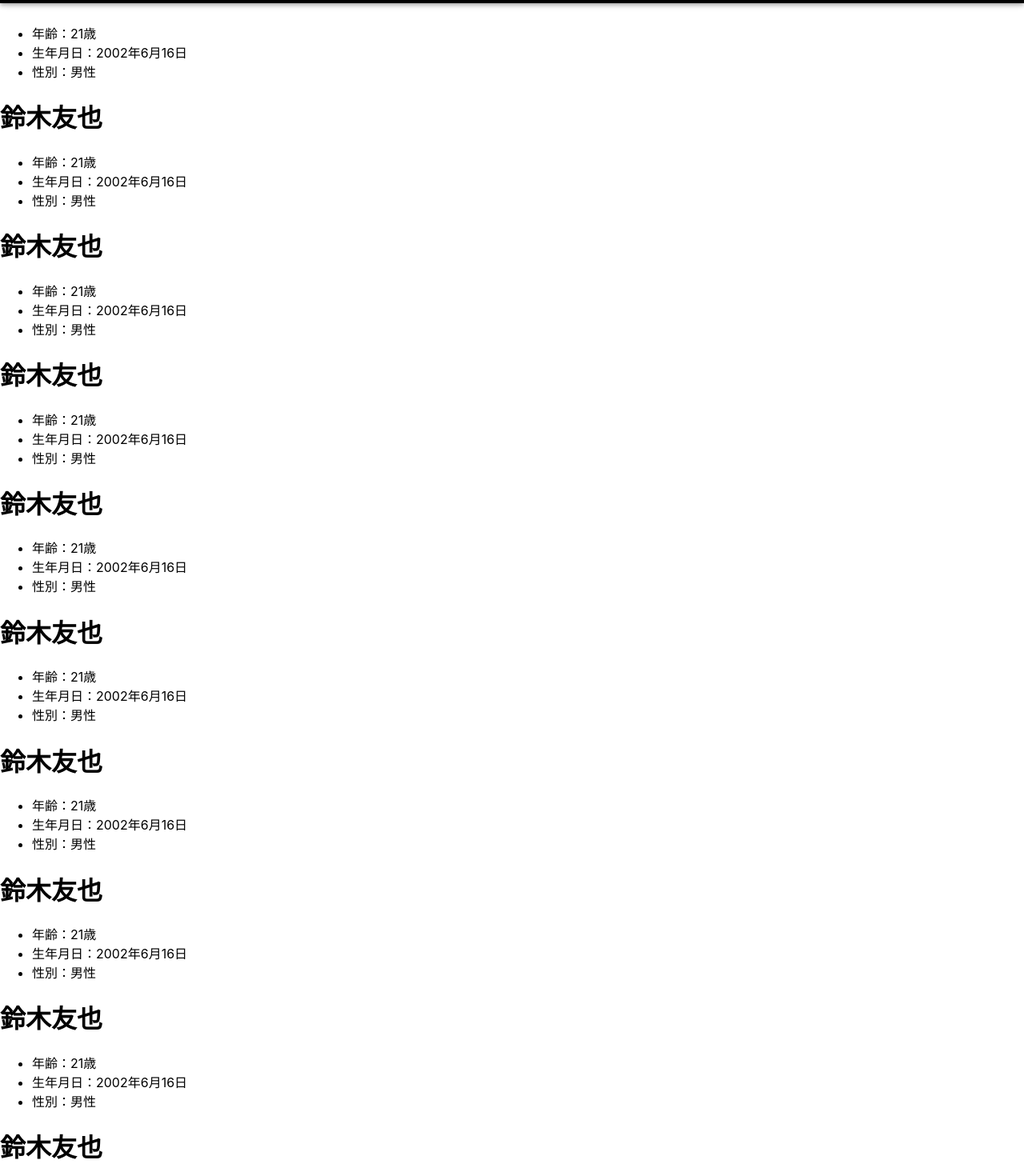
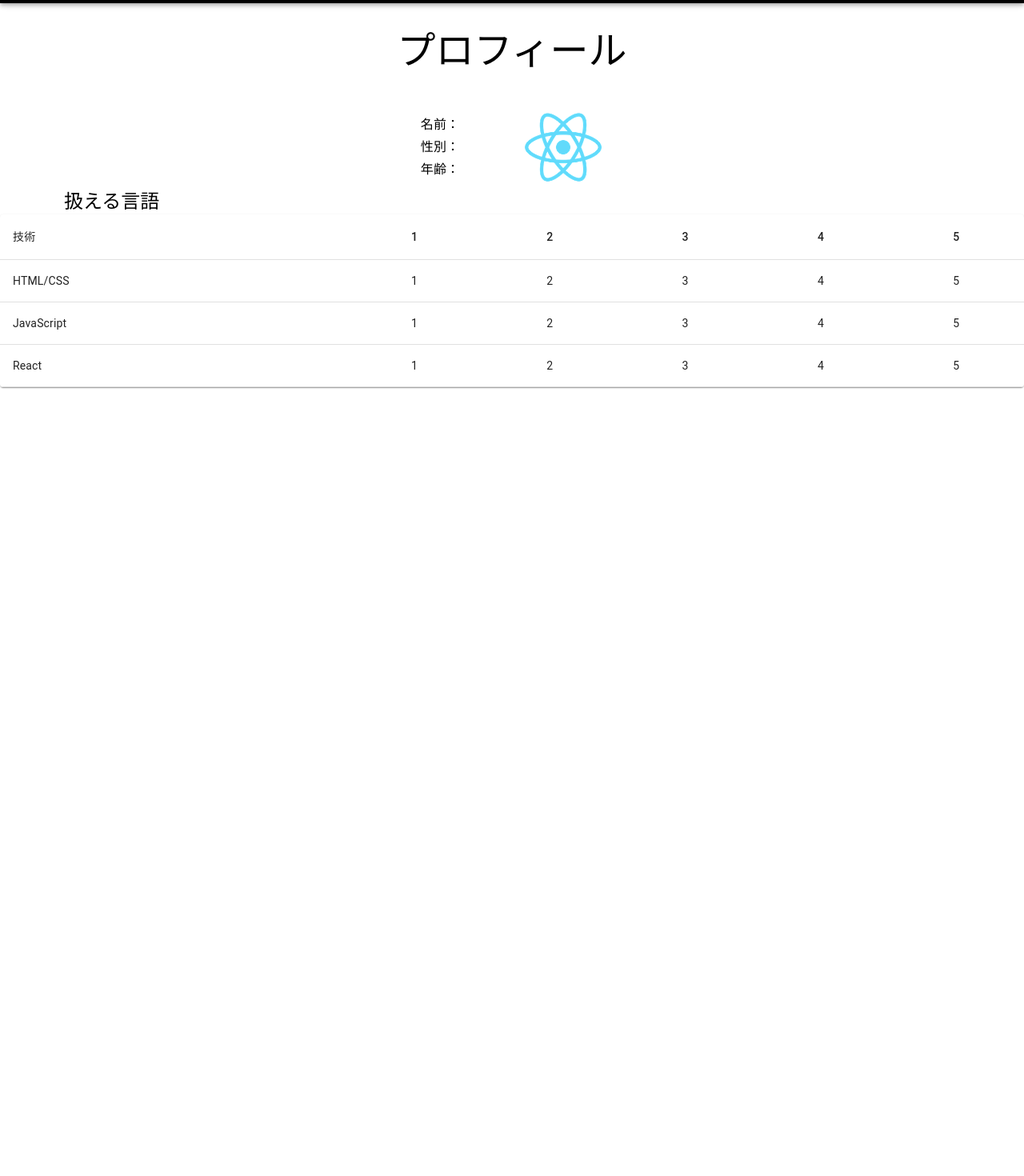
Before and after one commit to s1300012/PortFolio-React, a React (Create React App) app: page / in a window 1280 px wide. Shown: the part 60-1530 px from the top of the page at 80% size. After the commit the page ends 800 px from the top, so only its background shows below. Built offline with nearby package versions, Linux system fonts and the light colour scheme.

Commit message:
home画面：プロフィール技術テーブル

```diff
--- a/package.json
+++ b/package.json
@@ -12,6 +12,7 @@
     "@testing-library/user-event": "^13.5.0",
     "react": "^18.3.1",
     "react-dom": "^18.3.1",
+    "react-hook-form": "^7.53.0",
     "react-portfolio": "file:",
     "react-router-dom": "^6.26.1",
     "react-scripts": "5.0.1",
--- a/src/compornent/atoms/Profile.js
+++ /dev/null
@@ -1,14 +0,0 @@
-import React from 'react'
-
-export default function Profile() {
-  return (
-    <div>
-      <h1>鈴木友也</h1>
-      <ul>
-        <li>年齢：21歳</li>
-        <li>生年月日：2002年6月16日</li>
-        <li>性別：男性</li>
-      </ul>
-    </div>
-  )
-}
--- /dev/null
+++ b/src/compornent/atoms/Profile.jsx
@@ -0,0 +1,67 @@
+import { Box, List, ListItemText, Paper, Table, TableBody, TableCell, TableContainer, TableHead, TableRow, Toolbar, Typography } from '@mui/material'
+import React from 'react'
+import Myimage from '../../static/logo192.png'
+
+const data = [
+  { technology: 'HTML/CSS', ratings: [1, 2, 3, 4, 5] },
+  { technology: 'JavaScript', ratings: [1, 2, 3, 4, 5] },
+  { technology: 'React', ratings: [1, 2, 3, 4, 5] },
+];
+
+export default function Profile() {
+  return (
+    <div>
+      <Typography variant='h3' sx={{
+        display:"flex",
+        justifyContent: "center",
+        marginBottom: 5
+      }}>
+        プロフィール
+      </Typography>
+      <Box  display="flex"
+      justifyContent="center" // 中央寄せ
+      >
+
+        <Toolbar >
+          <List sx={{}}>
+            <ListItemText primary="名前：" />
+            <ListItemText primary="性別：" />
+            <ListItemText primary="年齢：" />
+          </List>
+          <img
+          src={Myimage}
+          alt="プロフィール写真"
+          style={{ borderRadius: '50%', width: '100px', height: '100px', marginLeft: '80px' }} // 画像スタイル
+        />
+        </Toolbar>
+      </Box>
+      <Typography variant='h5' marginLeft={10}>
+        扱える言語
+      </Typography>
+      <TableContainer component={Paper}>
+        <Table>
+          <TableHead>
+            <TableRow>
+              <TableCell>技術</TableCell>
+              <TableCell align="center">1</TableCell>
+              <TableCell align="center">2</TableCell>
+              <TableCell align="center">3</TableCell>
+              <TableCell align="center">4</TableCell>
+              <TableCell align="center">5</TableCell>
+            </TableRow>
+          </TableHead>
+          <TableBody>
+            {data.map((row) => (
+              <TableRow key={row.technology}>
+                <TableCell>{row.technology}</TableCell>
+                {row.ratings.map((rating, index) => (
+                  <TableCell key={index} align="center">{rating}</TableCell>
+                ))}
+              </TableRow>
+            ))}
+          </TableBody>
+        </Table>
+      </TableContainer>
+    </div>
+  )
+}
--- a/src/compornent/common/Header.jsx
+++ b/src/compornent/common/Header.jsx
@@ -1,5 +1,5 @@
 import React, { useState } from 'react';
-import { AppBar, Button, Typography, IconButton, Toolbar, Drawer, List, ListItem, ListItemText } from '@mui/material';
+import { AppBar, Button, Typography, IconButton, Toolbar, Drawer, List, ListItem, ListItemText, Box } from '@mui/material';
 import MenuIcon from '@mui/icons-material/Menu';
 
 const styleLink = {
@@ -53,9 +53,9 @@ function Header() {
           <Typography variant="h6" sx={{ flexGrow: 1 }}>
             ポートフォリオ
           </Typography>
-          <Button color="inherit" sx={styleLink}>ホーム</Button>
-          <Button color="inherit" sx={styleLink}>ブログ</Button>
-          <Button color="inherit" sx={styleLink}>SNS</Button>
+          <Button color="inherit" sx={styleLink} href='home'>ホーム</Button>
+          <Button color="inherit" sx={styleLink} href='blog'>ブログ</Button>
+          <Button color="inherit" sx={styleLink} href='sns'>SNS</Button>
         </Toolbar>
       </AppBar>
       <Drawer
@@ -70,6 +70,7 @@ function Header() {
       >
         {drawerList}
       </Drawer>
+      <Box sx={{ marginTop: '64px', padding: '16px' }} />
     </div>
   );
 }
--- a/src/compornent/page/HomePage.jsx
+++ b/src/compornent/page/HomePage.jsx
@@ -5,29 +5,6 @@ export default function HomePage() {
   return (
     <div>
       <Profile />
-      <Profile />
-      <Profile />
-      <Profile />
-      <Profile />
-      <Profile />
-      <Profile />
-      <Profile />
-      <Profile />
-      <Profile />
-      <Profile />
-      <Profile />
-      <Profile />
-      <Profile />
-      <Profile />
-      <Profile />
-      <Profile />
-      <Profile />
-      <Profile />
-      <Profile />
-      <Profile />
-      <Profile />
-      <Profile />
-      <Profile />
     </div>
   )
 }
```
Also changed, not shown: src/compornent/atoms/works.jsx (added), src/static/logo192.png (renamed from public/logo192.png), 1 other file (tests, documents, lock files or other folders).
